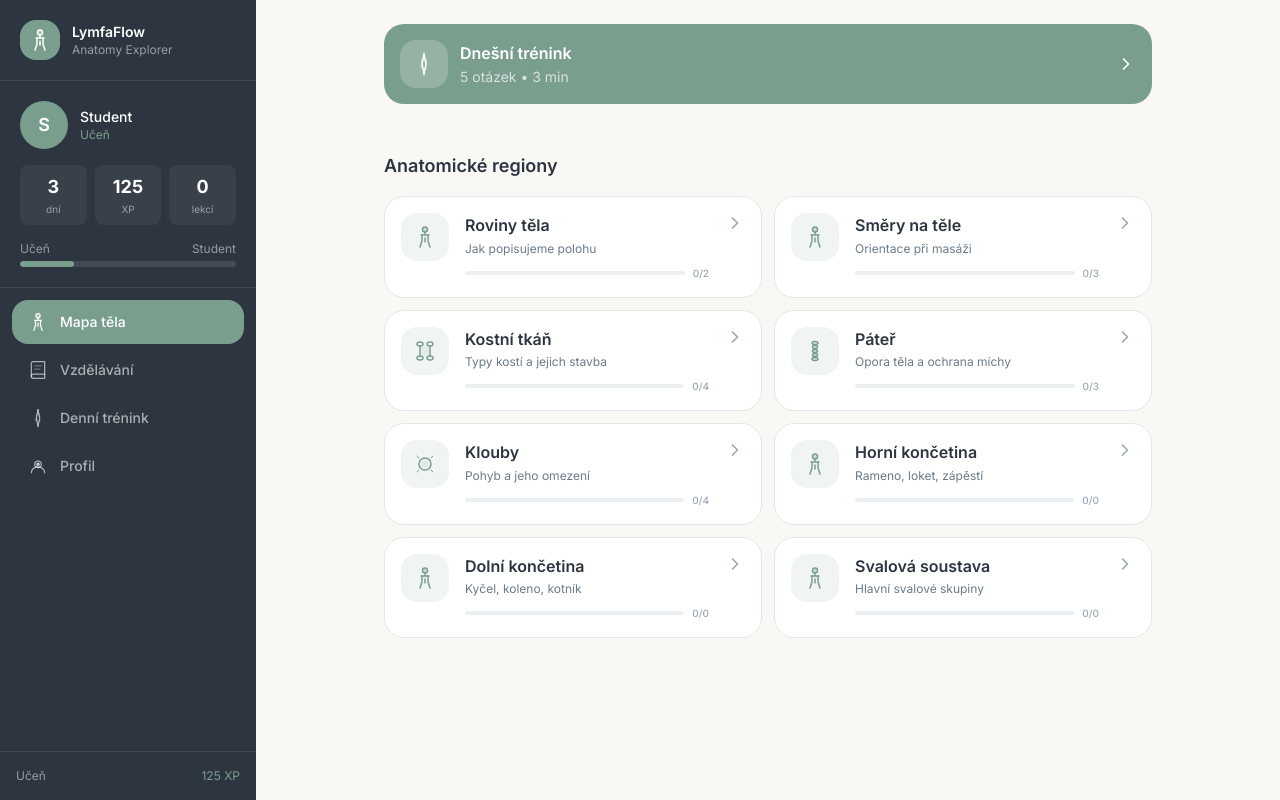
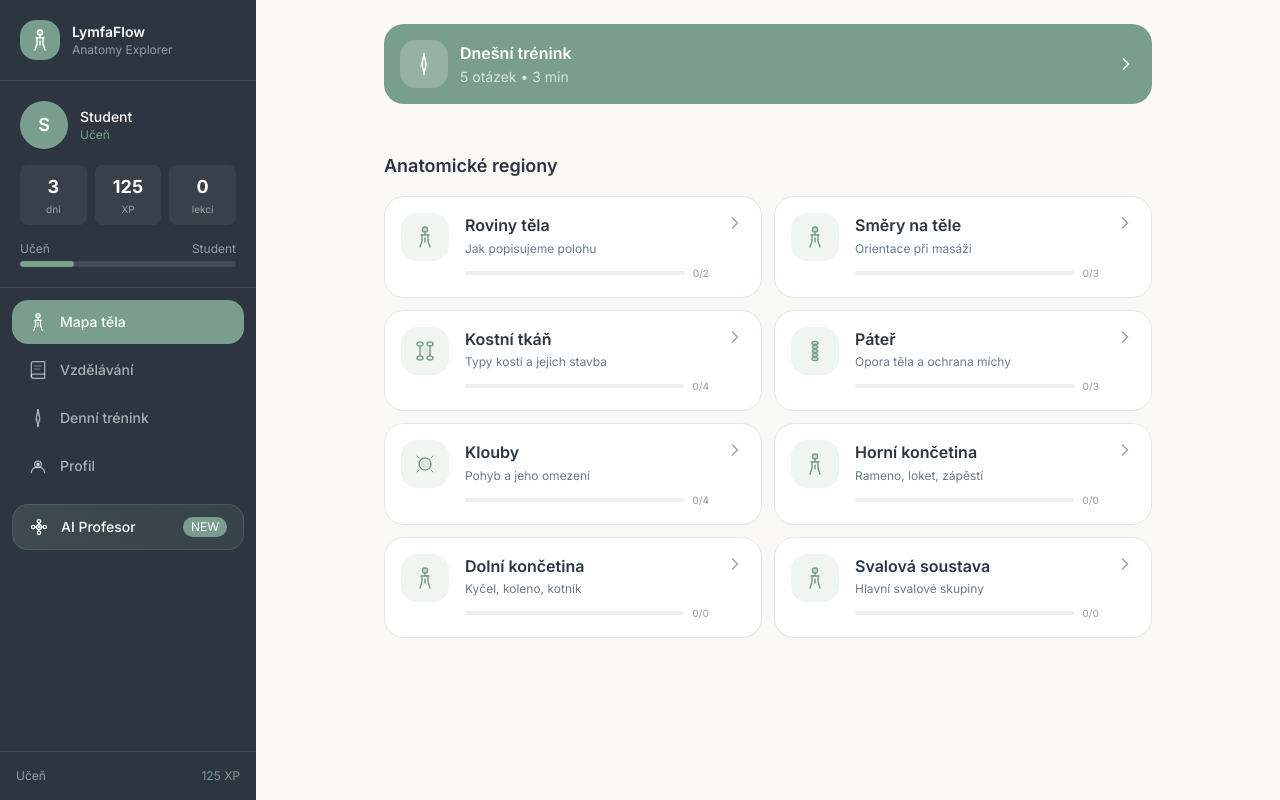
Before and after one commit to obelsky/lymfaflow, a Next.js app: page / in a window 1280 px wide. Built offline with nearby package versions, Linux system fonts and the light colour scheme.

Commit message:
add AI chat link

```diff
--- a/app/page.tsx
+++ b/app/page.tsx
@@ -1,6 +1,7 @@
 'use client';
 
 import React, { useState, useCallback } from 'react';
+import Link from 'next/link';
 import { DaliIcons } from '@/components/DaliIcons';
 import { TOPICS } from '@/lib/data/topics';
 import { LESSONS } from '@/lib/data/lessons';
@@ -40,6 +41,18 @@ const LEVELS = [
 
 // === BIOLO-AI IKONY (line-art, organické) ===
 const BioloIcons = {
+  // AI Chat - mozek/neurony
+  aiChat: ({ className }: { className?: string }) => (
+    <svg viewBox="0 0 24 24" fill="none" stroke="currentColor" strokeWidth="1.5" strokeLinecap="round" strokeLinejoin="round" className={className}>
+      <circle cx="12" cy="12" r="3" />
+      <circle cx="12" cy="5" r="2" />
+      <circle cx="19" cy="12" r="2" />
+      <circle cx="12" cy="19" r="2" />
+      <circle cx="5" cy="12" r="2" />
+      <path d="M12 9V7M15 12h2M12 15v2M9 12H7" />
+      <circle cx="12" cy="12" r="1" fill="currentColor" />
+    </svg>
+  ),
   // Mapa těla - krajina/reliéf
   bodyMap: ({ className }: { className?: string }) => (
     <svg viewBox="0 0 24 24" fill="none" stroke="currentColor" strokeWidth="1.5" strokeLinecap="round" strokeLinejoin="round" className={className}>
@@ -444,6 +457,18 @@ export default function BioloAIApp() {
             <span className="font-medium text-sm">{item.label}</span>
           </button>
         ))}
+
+        {/* AI Chat Link */}
+        <Link
+          href="/chat"
+          className="w-full flex items-center gap-3 px-4 py-3 rounded-xl mb-1 transition-all
+                     bg-gradient-to-r from-[#7A9E8E]/20 to-[#5C7D6D]/20
+                     text-white hover:from-[#7A9E8E]/30 hover:to-[#5C7D6D]/30 mt-4 border border-white/10"
+        >
+          <BioloIcons.aiChat className="w-5 h-5" />
+          <span className="font-medium text-sm">AI Profesor</span>
+          <span className="ml-auto text-xs bg-[#7A9E8E] px-2 py-0.5 rounded-full">NEW</span>
+        </Link>
       </nav>
 
       {/* Level indicator */}
@@ -482,6 +507,16 @@ export default function BioloAIApp() {
           </button>
         ))}
       </div>
+
+      {/* Floating AI Chat Button */}
+      <Link
+        href="/chat"
+        className="absolute -top-16 right-4 w-14 h-14 bg-gradient-to-br from-[#7A9E8E] to-[#5C7D6D]
+                   rounded-full shadow-lg flex items-center justify-center text-white
+                   hover:shadow-xl hover:scale-105 transition-all"
+      >
+        <BioloIcons.aiChat className="w-7 h-7" />
+      </Link>
     </nav>
   );
 
```
